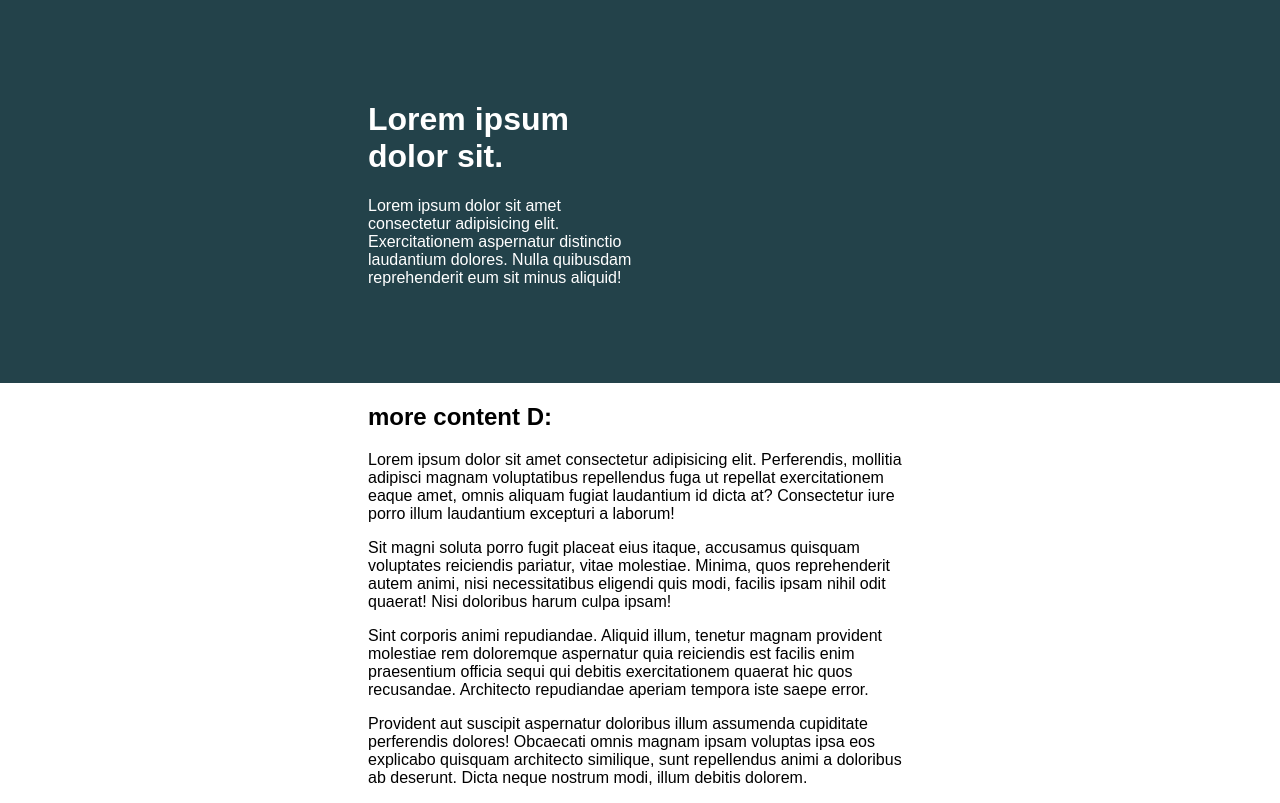
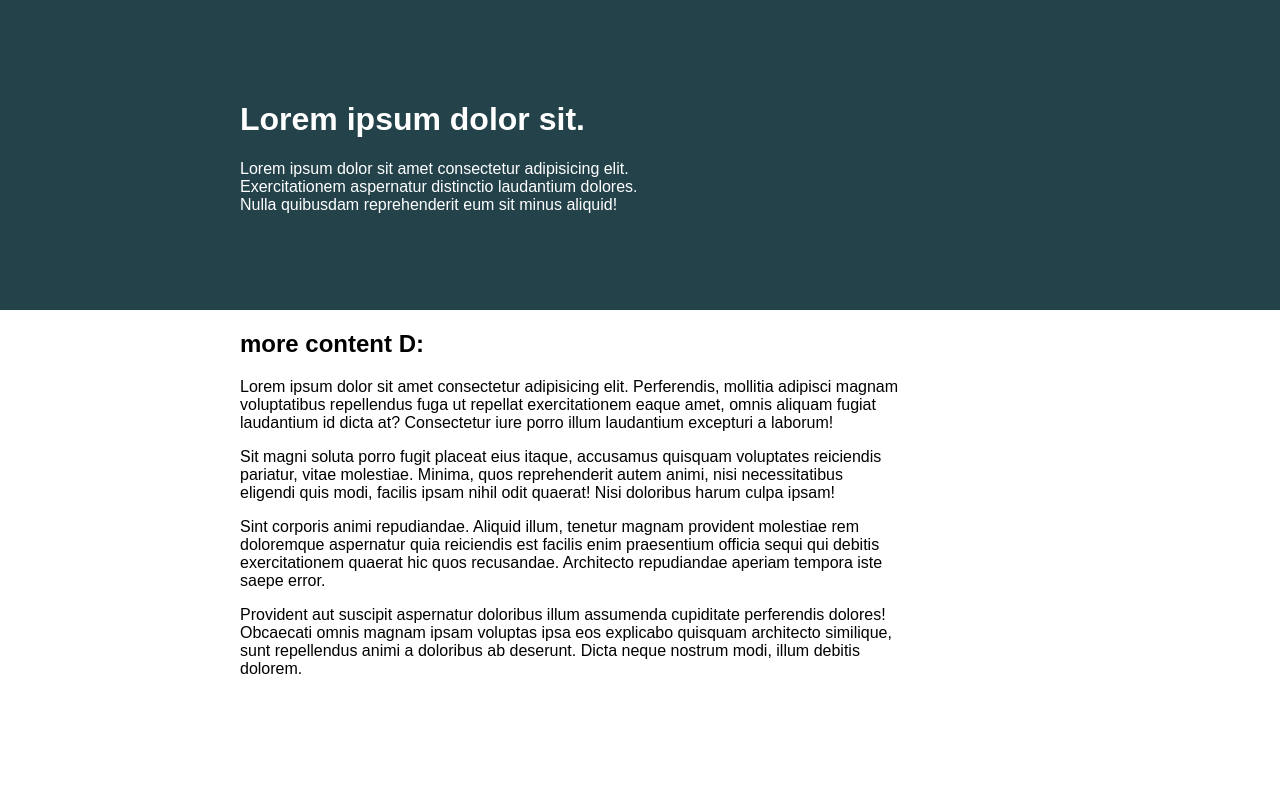
Before and after one commit to khazaddoom/Daily-CSS-Learning, a plain HTML site: page project-4/index.html in a window 1280 px wide. Drawn offline with Linux system fonts and the light colour scheme.

Commit message:
project-4

```diff
--- a/project-4/style.css
+++ b/project-4/style.css
@@ -27,11 +27,12 @@ body {
   margin: 0 auto;
   background: #23424a;
   color: white;
-  padding: 5rem 23rem;
+  padding: 5rem 15rem;
 }
 
 .intro-content {
   width: 50%;
+  max-width: 450px;
 }
 
 /* h2 {
@@ -43,6 +44,6 @@ body > p {
   padding: 0rem 20rem;
 } */
 .content {
-  padding: 0rem 23rem;
-  max-width: 1300px;
+  padding-left: 15rem;
+  max-width: 900px;
 }
```
